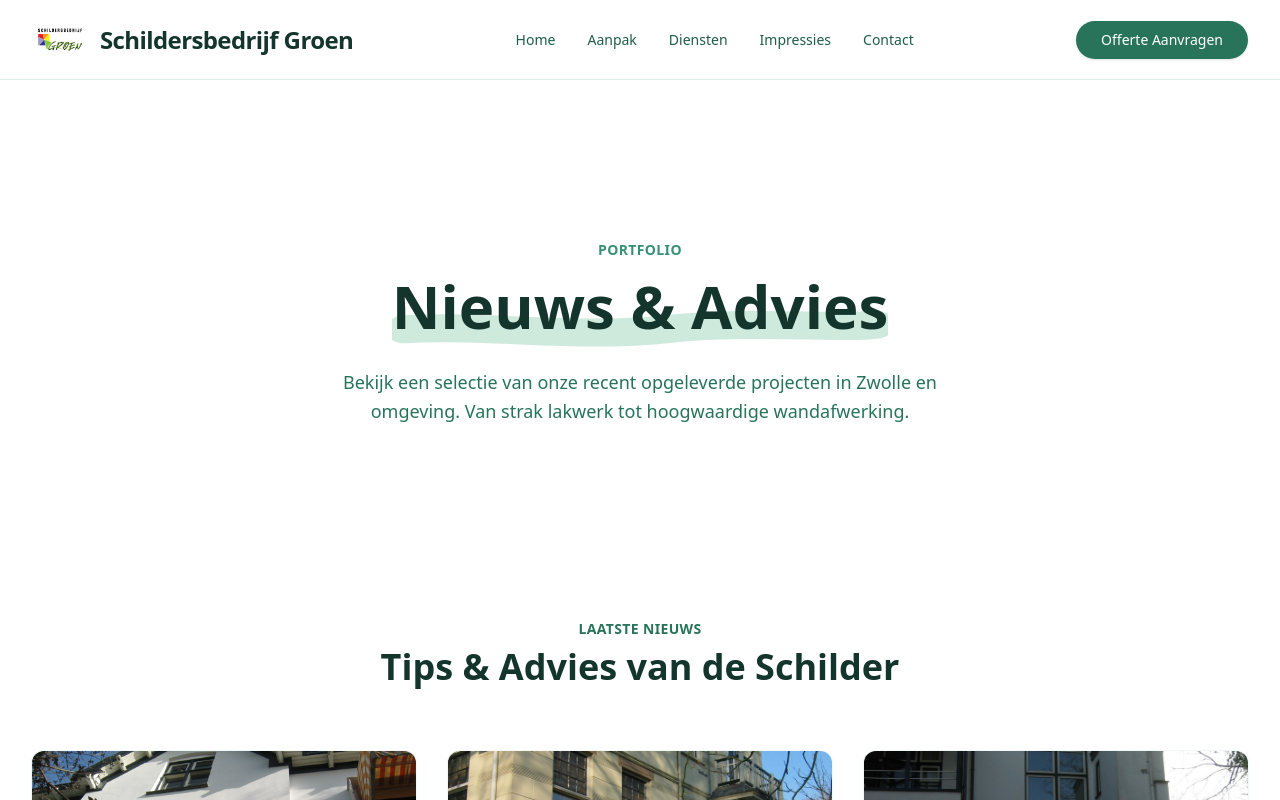
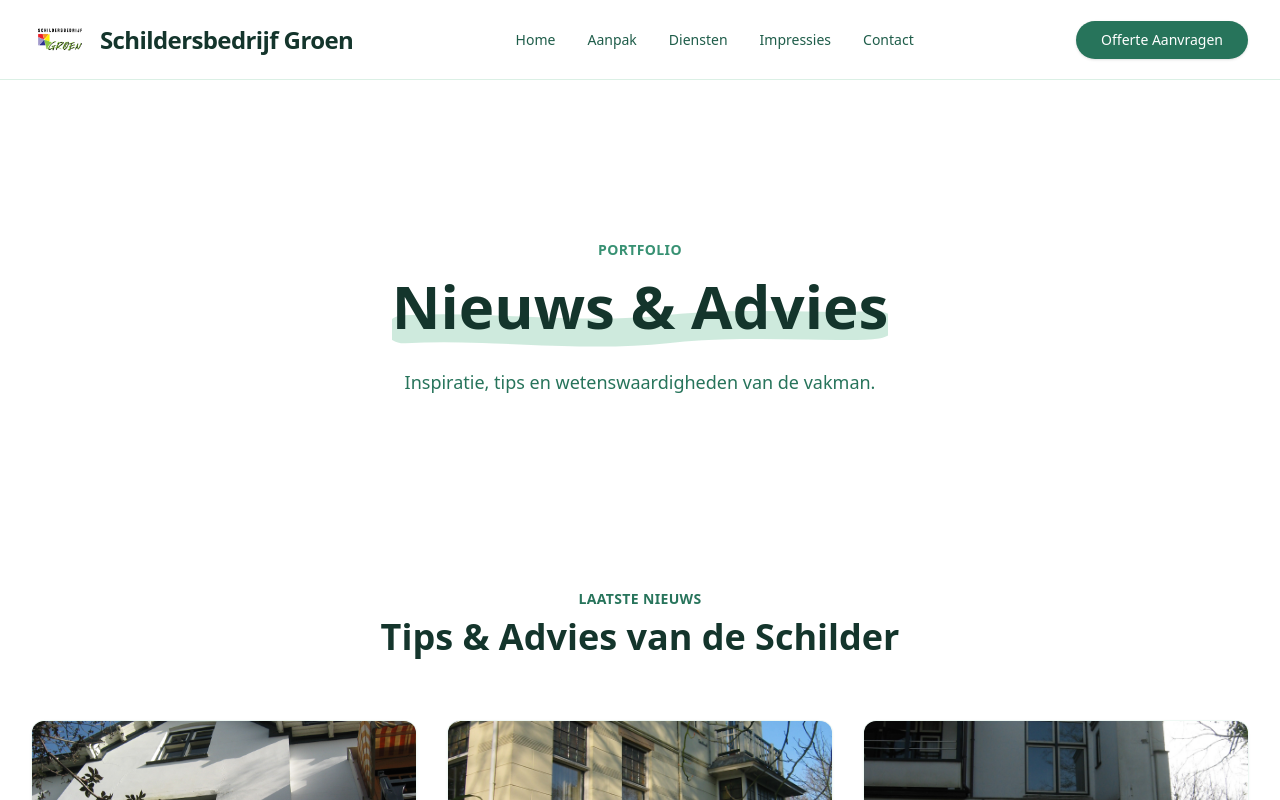
Before and after one commit to Daan-wq/SchilderbedrijfGroen, a Next.js app in the folder web/: page /nieuws in a window 1280 px wide. Shown: the top 800 px of the page. Built offline with nearby package versions, Linux system fonts and the light colour scheme.

Commit message:
fix: build errors for vercel deployment

```diff
--- a/web/app/nieuws/page.tsx
+++ b/web/app/nieuws/page.tsx
@@ -11,7 +11,7 @@ export default function NieuwsPage() {
         <main>
             <HeroTextOnly
                 title="Nieuws & Advies"
-                subtitle="Inspiratie, tips en wetenswaardigheden van de vakman."
+                text="Inspiratie, tips en wetenswaardigheden van de vakman."
             />
 
             <BlogGrid
```
